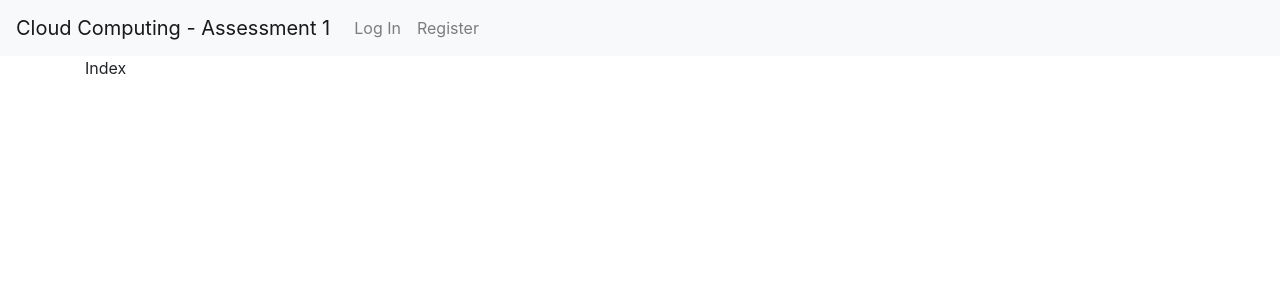
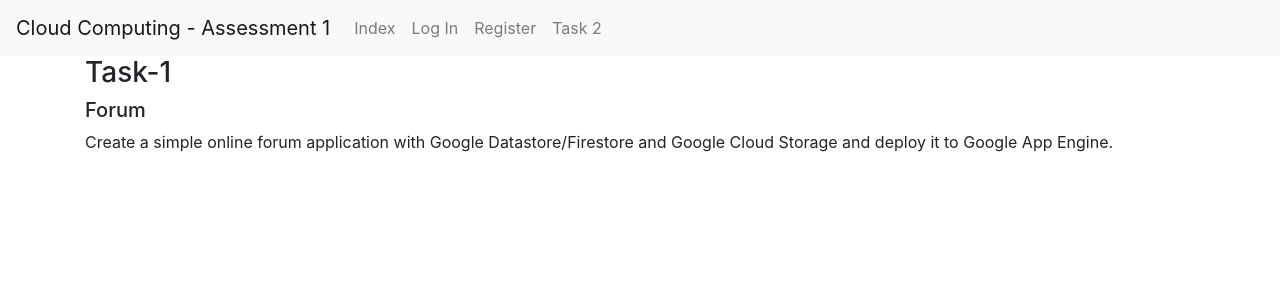
Before and after one commit to Thomas-Elder/py.cc-ass1, a Flask app: page / in a window 1280 px wide. Shown: the top 300 px of the page. Run offline with Flask 2, Linux system fonts and the light colour scheme; some libraries are stand-ins or nearby versions.

Commit message:
Add link to other task, and add task details to index.

```diff
--- a/templates/base.html
+++ b/templates/base.html
@@ -22,6 +22,7 @@
 
       <div class="collapse navbar-collapse" id="navbarNavAltMarkup">
         <div class="navbar-nav">
+          <a class="nav-item nav-link" href="{{ url_for('index')}}">Index</a>
           {% if not current_user.is_authenticated %}
           <a class="nav-item nav-link" href="{{ url_for('login')}}">Log In</a>
           <a class="nav-item nav-link" href="{{ url_for('register')}}">Register</a>
@@ -30,6 +31,7 @@
           <a class="nav-item nav-link" href="{{ url_for('forum')}}">Forum</a>
           <a class="nav-item nav-link" href="{{ url_for('logout')}}">Log Out</a>
           {% endif %}
+          <a class="nav-item nav-link" href="https://cc-ass1-bigquery.ts.r.appspot.com/">Task 2</a>
         </div>
       </div>
     </nav>
--- a/templates/index.html
+++ b/templates/index.html
@@ -2,6 +2,8 @@
 
 {% block content %}
 <div class="container">
-    Index
+    <h3>Task-1</h3>
+    <h5>Forum</h5>
+    Create a simple online forum application with Google Datastore/Firestore and Google Cloud Storage and deploy it to Google App Engine.
 </div>
 {% endblock %}
```
